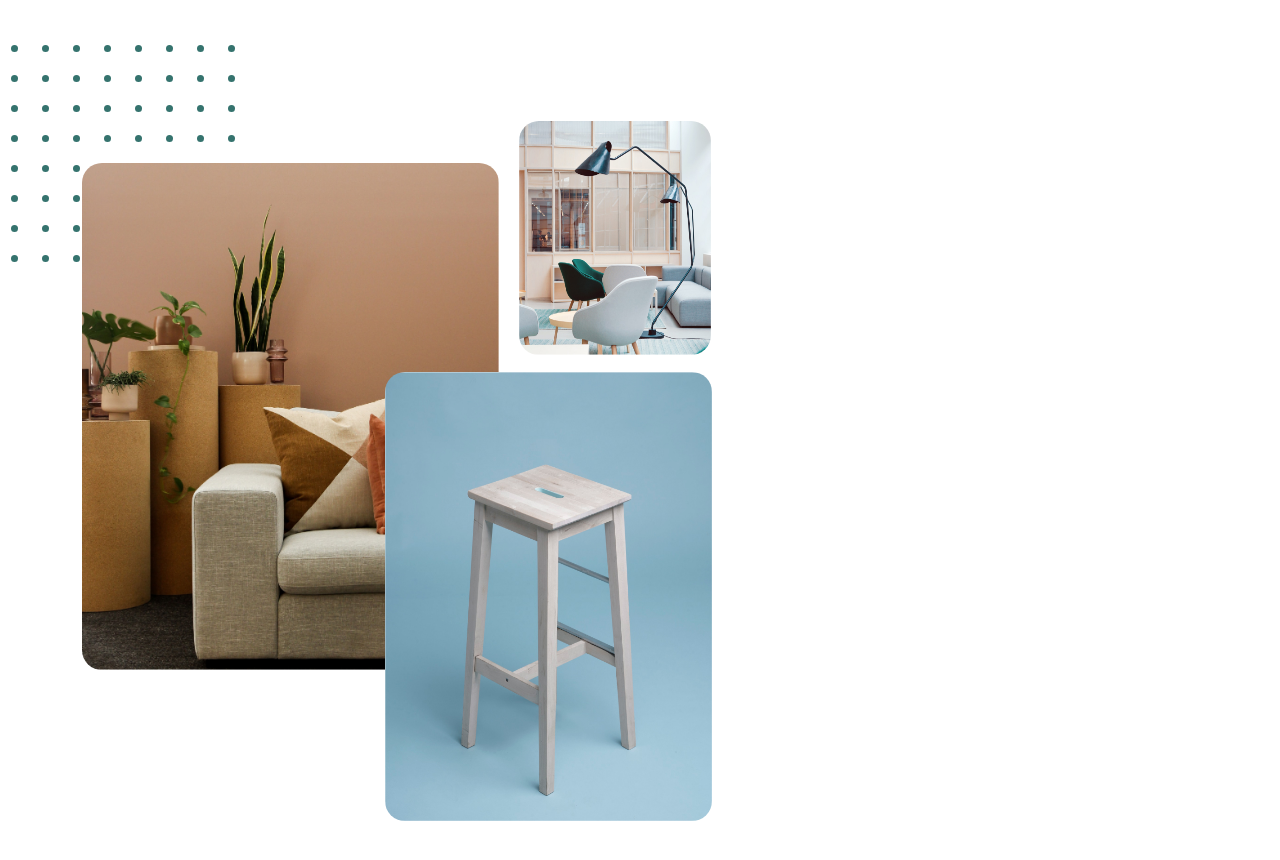
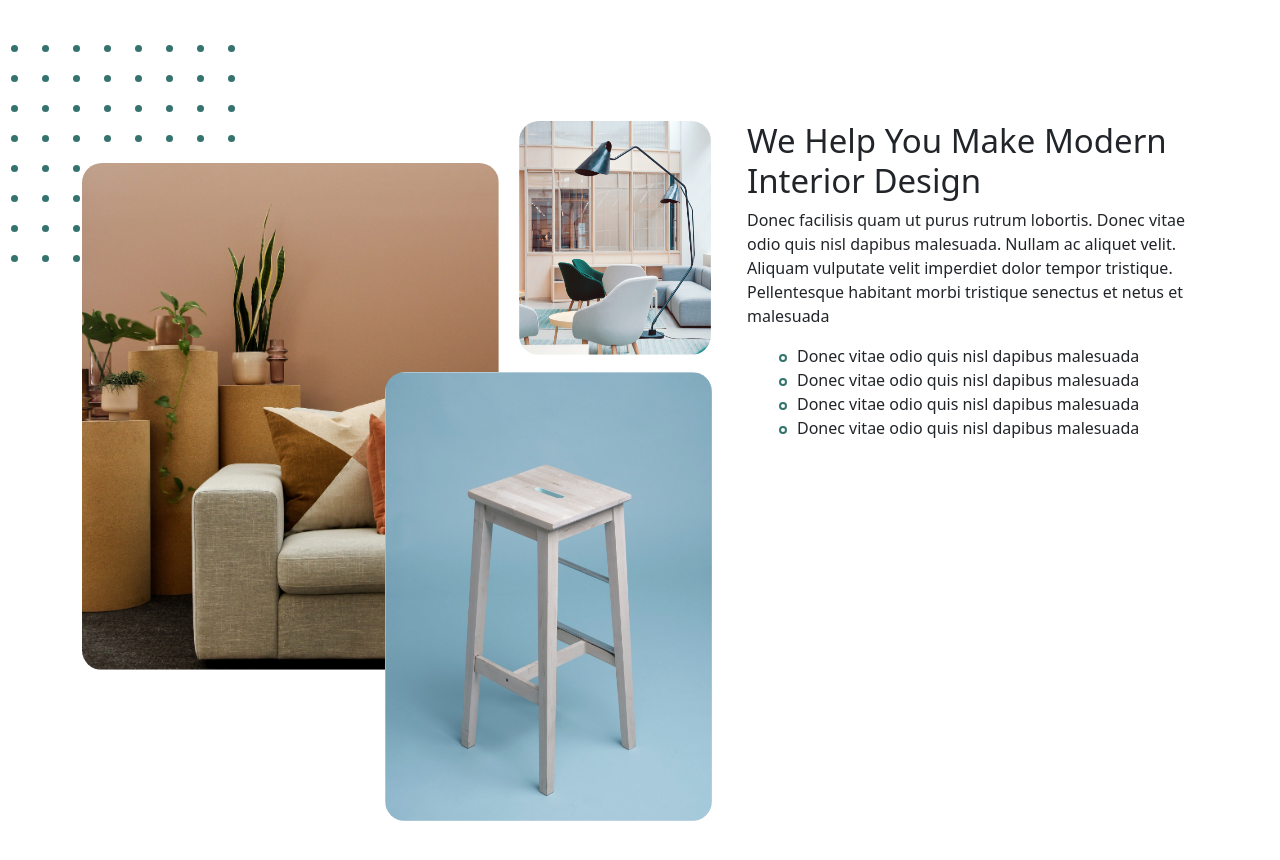
Before and after one commit to zainaliarain/FurniReactProject, a React (Create React App) app: page / in a window 1280 px wide. Shown: the part 1740-2600 px from the top of the page. Built offline with nearby package versions, Linux system fonts and the light colour scheme.

Commit message:
second Section Complete

```diff
--- a/src/component/Hero.css
+++ b/src/component/Hero.css
@@ -219,3 +219,25 @@ body {
     background-repeat: no-repeat;
     z-index: -1;
 }
+.secsection{
+    width: 100%;
+    position: relative;
+}
+.secsection h2{
+    width: 421px;
+    font-weight: 500;
+    font-size: 33px;
+}
+.listStyle li{
+    list-style: none;
+}
+.listStyle li::before {
+    content: "";
+    display: inline-block;
+    width: 8px;
+    height: 8px;
+    border-radius: 50%;
+    border: 2px solid #35736E;
+    margin-right: 10px;
+
+}
--- a/src/component/Hero.jsx
+++ b/src/component/Hero.jsx
@@ -148,6 +148,19 @@ function Hero() {
                                 <img className="grid-img3" src={grid3} alt="gridimg3" />
                             </div>
                         </div>
+                        <div className="col-5">
+
+                        <div className="secsection">
+                        <h2>We Help You Make Modern Interior Design</h2>
+                        <p>Donec facilisis quam ut purus rutrum lobortis. Donec vitae odio quis nisl dapibus malesuada. Nullam ac aliquet velit. Aliquam vulputate velit imperdiet dolor tempor tristique. Pellentesque habitant morbi tristique senectus et netus et malesuada</p>
+                        <ul className='listStyle'>
+                            <li>Donec vitae odio quis nisl dapibus malesuada</li>
+                            <li>Donec vitae odio quis nisl dapibus malesuada</li>
+                            <li>Donec vitae odio quis nisl dapibus malesuada</li>
+                            <li>Donec vitae odio quis nisl dapibus malesuada</li>
+                        </ul>
+                        </div>
+                        </div>
                     </div>
                 </div>
             </div>
```
